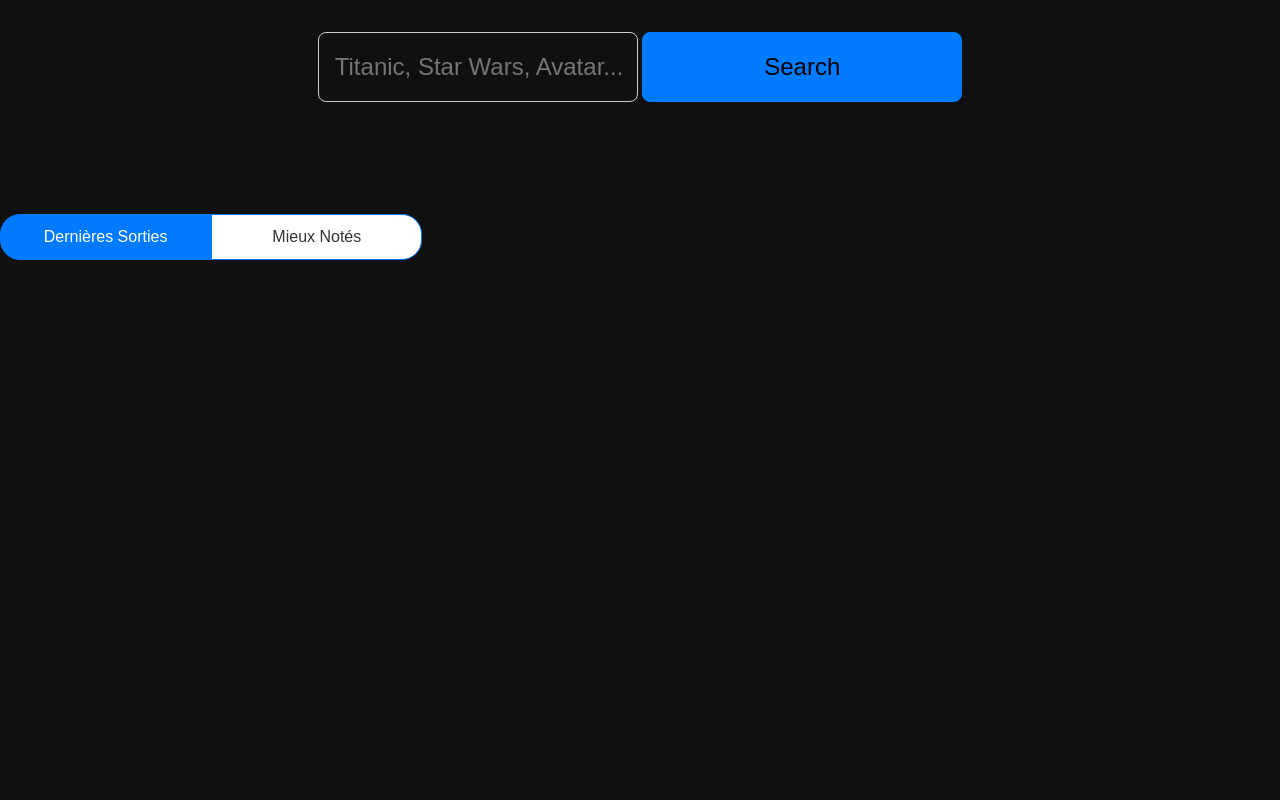
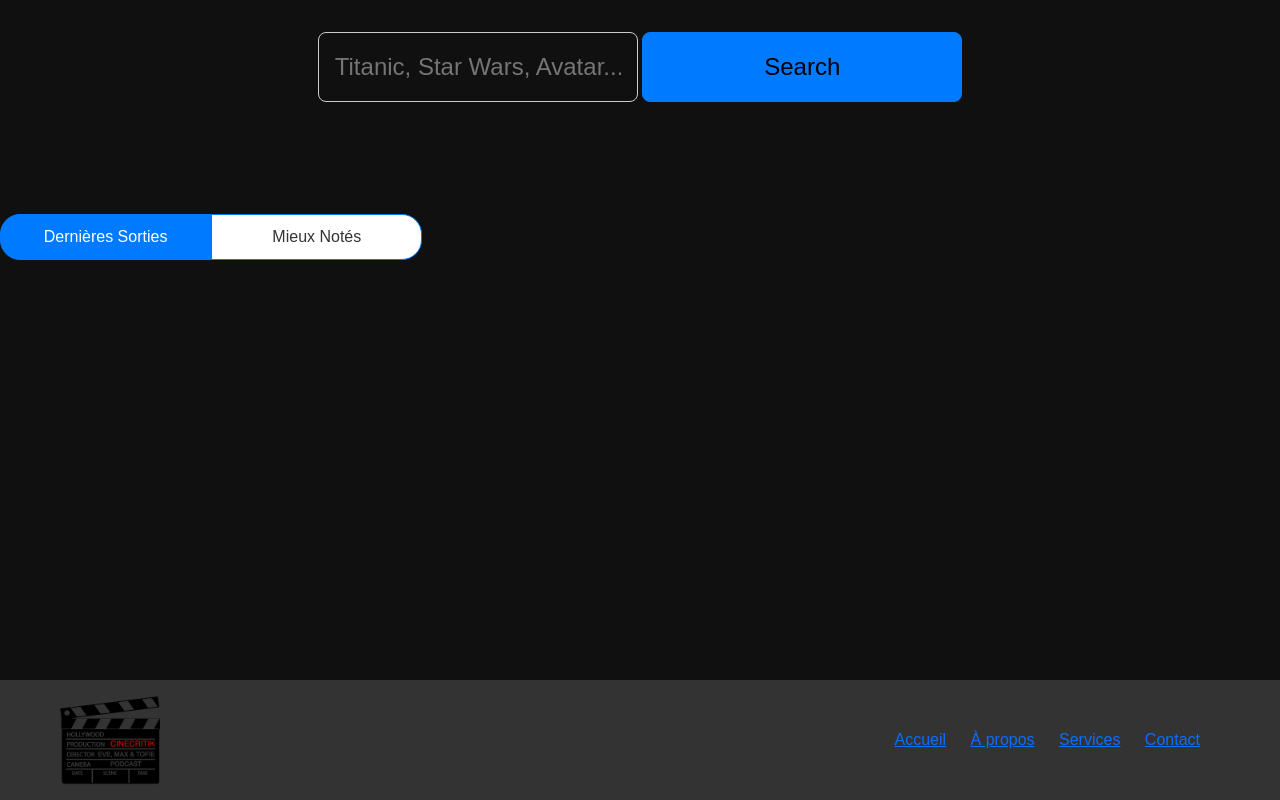
Before and after one commit to SeguraOmar/MoviesJson, a plain HTML site: page index.html in a window 1280 px wide. Drawn offline with nearby package versions, Linux system fonts and the light colour scheme.

Commit message:
js html css

```diff
--- a/assets/script/script.js
+++ b/assets/script/script.js
@@ -24,7 +24,7 @@ latestBtn.addEventListener("click", function () {
         .then(res => res.json())
         .then(data => {
             console.log(data.results)
-            for (let i = 0; i < 5 && i < data.results.length; i++) {
+            for (let i = 0; i < 10 && i < data.results.length; i++) {
                 const latest = data.results[i];
                 const card = document.createElement("div");
                 card.classList.add("card");
@@ -61,7 +61,7 @@ topRatedBtn.addEventListener("click", function () {
         .then(res => res.json())
         .then(data => {
             console.log(data)
-            for (let i = 0; i < 5 && i < data.results.length; i++) {
+            for (let i = 0; i < 10 && i < data.results.length; i++) {
 
                 const notes = data.results[i];
                 const card = document.createElement("div");
--- a/assets/style/style.css
+++ b/assets/style/style.css
@@ -1,10 +1,3 @@
-body {
-  margin: 0;
-  padding: 0;
-  background-color: #101010;
-  font-family: 'Poppins', sans-serif;
-}
-
 .pop-up-container {
   width: 45vh;
   height: 35vh;
@@ -145,9 +138,11 @@ nav.nav i {
   flex-wrap: wrap;
   justify-content: space-evenly;
   gap: 20px;
+  padding-bottom: 10rem;
 }
 
 .card {
+
   margin-top: 4rem;
   border-radius: 15px;
   padding: 20px;
@@ -291,3 +286,22 @@ nav.nav i {
   background-color: white;
   border: 1px solid white;
 }
+
+
+
+
+body {
+  margin: 0;
+  padding: 0;
+  min-height: 100vh;
+  background-color: #101010;
+  font-family: 'Poppins', sans-serif;
+}
+
+
+.card-container {
+  display: flex;
+  flex-wrap: wrap;
+  justify-content: space-evenly;
+  gap: 20px;
+}
--- a/index.html
+++ b/index.html
@@ -8,6 +8,42 @@
         integrity="sha384-T3c6CoIi6uLrA9TneNEoa7RxnatzjcDSCmG1MXxSR1GAsXEV/Dwwykc2MPK8M2HN" crossorigin="anonymous">
     <link rel="stylesheet" href="assets/style/style.css">
     <title>Movies</title>
+
+    <style>
+        .fixed-footer {
+            position: fixed;
+            bottom: 0;
+            width: 100%;
+            background-color: #333;
+            color: #fff;
+            padding: 10px;
+
+        }
+
+        .footer-content {
+            display: flex;
+            justify-content: space-between;
+            align-items: center;
+            max-width: 1200px;
+            margin: 0 auto;
+            padding: 0 20px;
+        }
+
+        .footer-logo img {
+            max-width: 100px;
+        }
+
+        .footer-links ul {
+            list-style: none;
+            padding: 0;
+            margin: 0;
+        }
+
+        .footer-links li {
+            display: inline;
+            margin-right: 20px;
+        }
+    </style>
 </head>
 
 <body>
@@ -23,10 +59,10 @@
     <div>
         <div class="button-container">
             <button id="latestBtn" class="active">Dernières Sorties</button>
-            <button id="topRatedBtn" >Mieux Notés</button>
+            <button id="topRatedBtn">Mieux Notés</button>
         </div>
-    <div id="latest"></div>
-    <div id="topRated"></div>
+        <div id="latest"></div>
+        <div id="topRated"></div>
 
     </div>
 
@@ -37,7 +73,21 @@
 
 
 
-
+    <footer class="fixed-footer">
+        <div class="footer-content">
+            <div class="footer-logo">
+                <img src="assets/img/1000x1000-removebg-preview.png" alt="Logo de l'entreprise">
+            </div>
+            <div class="footer-links">
+                <ul>
+                    <li><a href="index.html">Accueil</a></li>
+                    <li><a href="#">À propos</a></li>
+                    <li><a href="#">Services</a></li>
+                    <li><a href="#">Contact</a></li>
+                </ul>
+            </div>
+        </div>
+    </footer>
 
 
     <script src="https://cdn.jsdelivr.net/npm/bootstrap@5.3.2/dist/js/bootstrap.bundle.min.js"
```
Also changed, not shown: movies.html (+1 -1 lines), assets/img/1000x1000-removebg-preview.png (added), assets/img/1000x1000.jpg (added).
